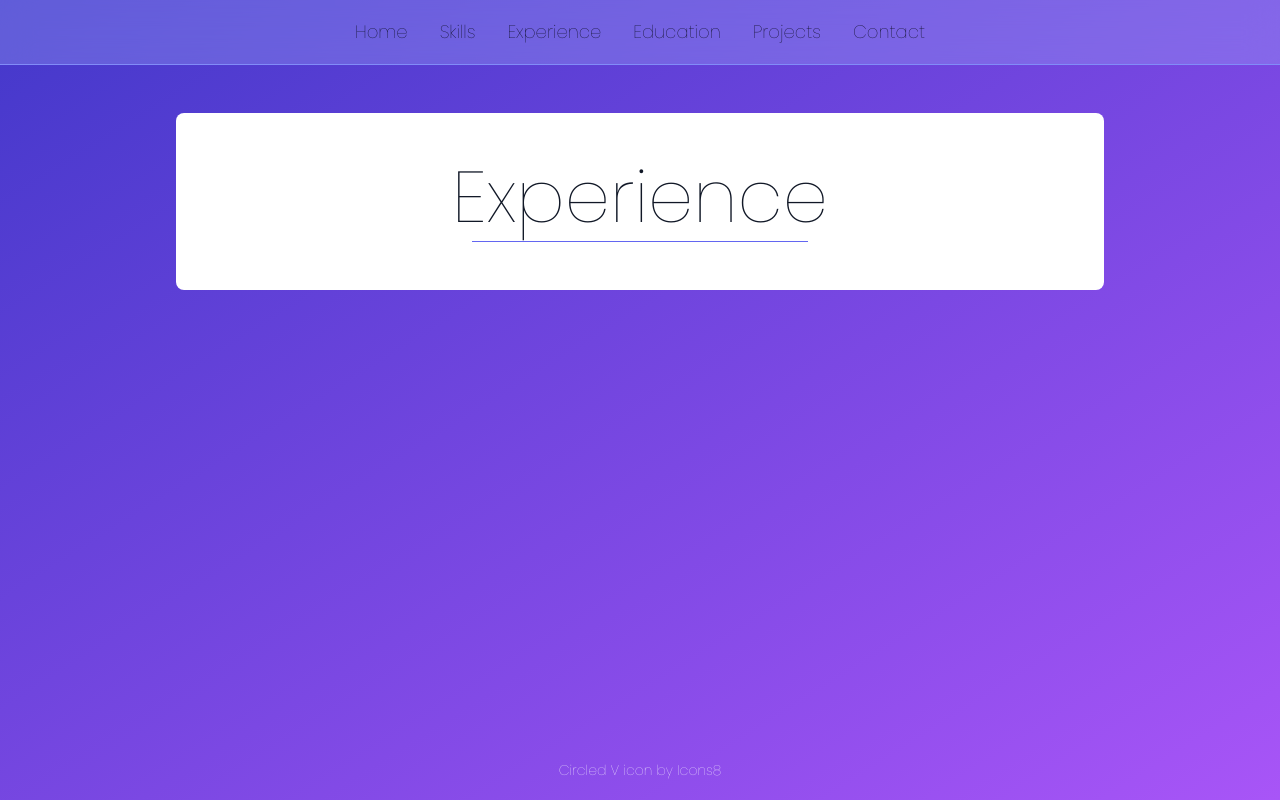
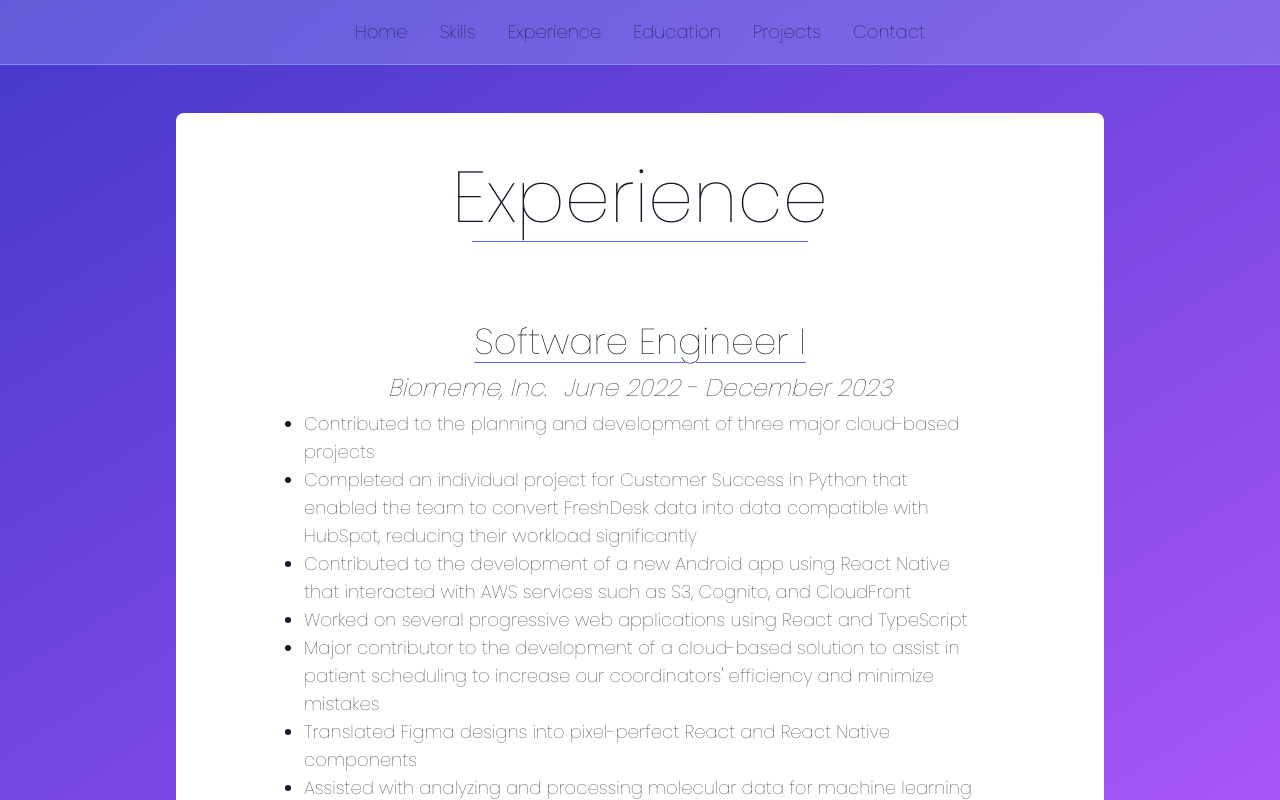
Before and after one commit to toriace25/Personal-Portfolio, a Next.js app: page /experience in a window 1280 px wide. Built offline with nearby package versions, Linux system fonts and the light colour scheme; a web font is replaced by a local one.

Commit message:
Completes experience page

```diff
--- a/src/app/(overview)/experience/page.tsx
+++ b/src/app/(overview)/experience/page.tsx
@@ -1,4 +1,5 @@
-import SectionHeader from "@/app/ui/(overview)/section-header";
+import ExperienceSection from "@/app/ui/(overview)/experience/experience-section";
+import Section from "@/app/ui/(overview)/section";
 import { Metadata } from "next";
 
 export const metadata: Metadata = {
@@ -6,7 +7,54 @@ export const metadata: Metadata = {
 };
 
 const ExperiencePage = () => {
-  return <SectionHeader title="Experience" />;
+  return (
+    <Section sectionTitle="Experience">
+      <div className="flex flex-col items-center gap-8 md:gap-10 lg:gap-16">
+        <ExperienceSection
+          jobTitle="Software Engineer I"
+          company="Biomeme, Inc."
+          dateStarted="June 2022"
+          dateEnded="December 2023"
+          descriptionList={[
+            "Contributed to the planning and development of three major cloud-based projects",
+            "Completed an individual project for Customer Success in Python that enabled the team to convert FreshDesk data into data compatible with HubSpot, reducing their workload significantly",
+            "Contributed to the development of a new Android app using React Native that interacted with AWS services such as S3, Cognito, and CloudFront",
+            "Worked on several progressive web applications using React and TypeScript",
+            "Major contributor to the development of a cloud-based solution to assist in patient scheduling to increase our coordinators' efficiency and minimize mistakes",
+            "Translated Figma designs into pixel-perfect React and React Native components",
+            "Assisted with analyzing and processing molecular data for machine learning development",
+            "Contributed to the creation of API endpoints and backend development in C#",
+            "Wrote unit and integration tests with 100% coverage using Jest and Cypress",
+            "Reviewed PRs daily, leaving detailed comments on typos, bugs, and improvements",
+            "Technologies: TypeScript, React, React Native, Redux, Jest, Cypress, CircleCI, Python, C#, Bitbucket, Figma, Storybook, AWS, Docker, Vite, JIRA",
+          ]}
+        />
+        <ExperienceSection
+          jobTitle="Software Developer Intern"
+          company="Rowan University"
+          dateStarted="January 2020"
+          dateEnded="January 2021"
+          descriptionList={[
+            "Internship with Bristol Myers Squibb",
+            "Designed algorithms for 2D peak picking and artifact control",
+            "Created a GUI that shows a 3D and 2D visualization of LCMS data",
+            "Technologies: Python, Mayavi, PyCharm, GitLab",
+          ]}
+        />
+        <ExperienceSection
+          jobTitle="Learning Assistant"
+          company="Rowan University"
+          dateStarted="September 2018"
+          dateEnded="April 2020"
+          descriptionList={[
+            "Helped beginner-level CS students with classwork and labs written in Java",
+            "Encouraged students to think through the problem without giving them the answer",
+            "Technologies: Java, BlueJ",
+          ]}
+        />
+      </div>
+    </Section>
+  );
 };
 
 export default ExperiencePage;
--- a/src/app/(overview)/skills/page.tsx
+++ b/src/app/(overview)/skills/page.tsx
@@ -1,3 +1,4 @@
+import Section from "@/app/ui/(overview)/section";
 import SectionHeader from "@/app/ui/(overview)/section-header";
 import SkillSection from "@/app/ui/(overview)/skills/skill-section";
 import { Metadata } from "next";
@@ -8,8 +9,7 @@ export const metadata: Metadata = {
 
 const SkillsPage = () => {
   return (
-    <div className="flex flex-col gap-10 md:gap-20">
-      <SectionHeader title="Skills" />
+    <Section sectionTitle="Skills">
       <div className="flex flex-col gap-8 md:gap-10 lg:gap-16">
         <SkillSection
           sectionTitle="Languages"
@@ -69,7 +69,7 @@ const SkillsPage = () => {
           ]}
         />
       </div>
-    </div>
+    </Section>
   );
 };
 
--- /dev/null
+++ b/src/app/ui/(overview)/experience/experience-section.tsx
@@ -0,0 +1,44 @@
+import Subheading from "@/app/ui/(overview)/subheading";
+import ItalicizedSubheading from "@/app/ui/(overview)/italicized-subheading";
+
+interface Props {
+  jobTitle: string;
+  company: string;
+  dateStarted: string;
+  dateEnded?: string;
+  descriptionList: string[];
+}
+
+const ExperienceSection = ({
+  jobTitle,
+  company,
+  dateStarted,
+  dateEnded,
+  descriptionList,
+}: Props) => {
+  return (
+    <div className="flex w-full flex-col items-center gap-1.5">
+      <Subheading title={jobTitle} />
+      <div className="flex w-full flex-col items-center gap-1.5">
+        <div className="mt-1 flex w-3/4 justify-between gap-4">
+          <ItalicizedSubheading text={company} />
+          <ItalicizedSubheading
+            text={`${dateStarted} - ${dateEnded || "Present"}`}
+          />
+        </div>
+        <ul className="w-full list-outside list-disc px-4 md:px-0">
+          {descriptionList.map((descriptionItem, i) => (
+            <li
+              className="md:text-md text-sm lg:text-lg"
+              key={`${company}-experience-${i}`}
+            >
+              {descriptionItem}
+            </li>
+          ))}
+        </ul>
+      </div>
+    </div>
+  );
+};
+
+export default ExperienceSection;
--- /dev/null
+++ b/src/app/ui/(overview)/italicized-subheading.tsx
@@ -0,0 +1,11 @@
+interface Props {
+  text: string;
+}
+
+const ItalicizedSubheading = ({ text }: Props) => {
+  return (
+    <p className="text-md text-center italic md:text-xl lg:text-2xl">{text}</p>
+  );
+};
+
+export default ItalicizedSubheading;
--- /dev/null
+++ b/src/app/ui/(overview)/section.tsx
@@ -0,0 +1,17 @@
+import { PropsWithChildren } from "react";
+import SectionHeader from "@/app/ui/(overview)/section-header";
+
+interface Props extends PropsWithChildren {
+  sectionTitle: string;
+}
+
+const Section = ({ sectionTitle, children }: Props) => {
+  return (
+    <div className="flex flex-col gap-10 md:gap-20">
+      <SectionHeader title={sectionTitle} />
+      {children}
+    </div>
+  );
+};
+
+export default Section;
--- a/src/app/ui/(overview)/skills/skill-section.tsx
+++ b/src/app/ui/(overview)/skills/skill-section.tsx
@@ -11,8 +11,8 @@ const SkillSection = ({ sectionTitle, skillsList }: Props) => {
     <div className="flex flex-col items-center gap-4 md:gap-6">
       <Subheading title={sectionTitle} />
       <div className="flex flex-row flex-wrap justify-center gap-2 md:gap-4 lg:gap-8">
-        {skillsList.map((skill) => (
-          <Badge key={`skill-${skill}`} title={skill} />
+        {skillsList.map((skill, i) => (
+          <Badge key={`${sectionTitle}-skill-${i}`} title={skill} />
         ))}
       </div>
     </div>
```
